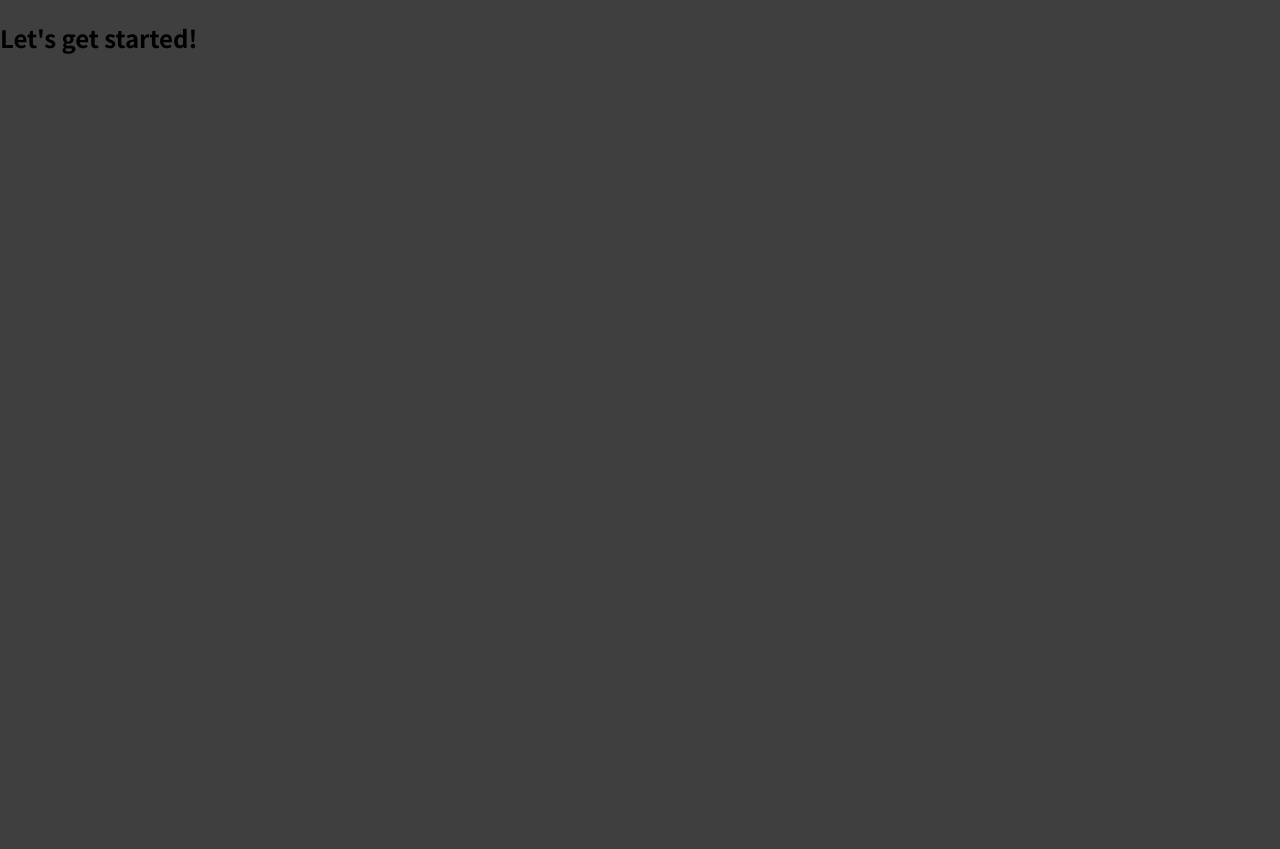
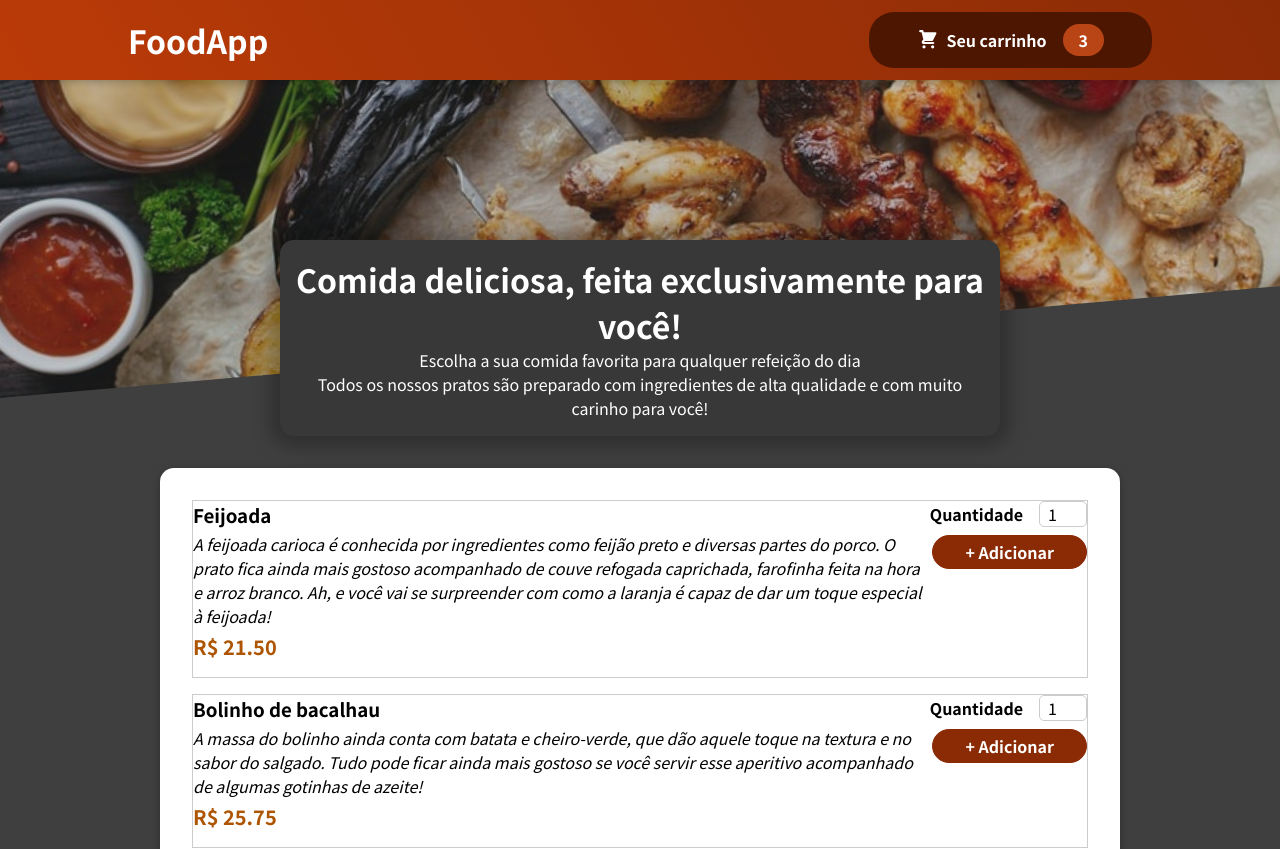
Before and after one commit to Lucas-Braz7x/foodApp, a React (Create React App) app: page / in a window 1280 px wide. Shown: the top 849 px of the page. Before the commit the page ends 800 px from the top, so only its background shows below. Built offline with nearby package versions, Linux system fonts and the light colour scheme.

Commit message:
Add modal

```diff
--- a/public/index.html
+++ b/public/index.html
@@ -1,14 +1,12 @@
 <!DOCTYPE html>
 <html lang="en">
+
 <head>
   <meta charset="utf-8" />
   <link rel="icon" href="%PUBLIC_URL%/favicon.ico" />
   <meta name="viewport" content="width=device-width, initial-scale=1" />
   <meta name="theme-color" content="#000000" />
-    <meta
-      name="description"
-      content="Web site created using create-react-app"
-    />
+  <meta name="description" content="Web site created using create-react-app" />
   <link rel="apple-touch-icon" href="%PUBLIC_URL%/logo192.png" />
   <!--
       manifest.json provides metadata used when your web app is installed on a
@@ -26,9 +24,11 @@
     -->
   <title>React App</title>
 </head>
+
 <body>
   <noscript>You need to enable JavaScript to run this app.</noscript>
   <div id="root"></div>
+  <div id="overlays"></div>
   <!--
       This HTML file is a template.
       If you open it directly in the browser, you will see an empty page.
@@ -40,4 +40,5 @@
       To create a production bundle, use `npm run build` or `yarn build`.
     -->
 </body>
+
 </html>
--- a/src/App.js
+++ b/src/App.js
@@ -1,8 +1,34 @@
+import React from 'react';
+import { Fragment } from 'react';
+import { useEffect, useState } from 'react';
+import { Cart } from './components/Cart';
+import { Header } from './components/Layout/Header';
+import { Meals } from './components/Meals';
+
 function App() {
+  const [mealsList, setMealsList] = useState([]);
+  const [cartModal, setCartModal] = useState(false);
+
+  useEffect(() => {
+    fetch('./database.json', {
+      headers: {
+        Accept: "application/json"
+      }
+    }).then(res => res.json())
+      .then(res => setMealsList(res));
+  }, []);
+
+  const handleShowCart = () => {
+    setCartModal(!cartModal);
+  }
   return (
-    <div>
-      <h2>Let's get started!</h2>
-    </div>
+    <Fragment>
+      {cartModal && <Cart onHideCart={handleShowCart} />}
+      <Header onShowCart={handleShowCart} />
+      <main>
+        <Meals mealsList={mealsList} />
+      </main>
+    </Fragment>
   );
 }
 
--- a/src/components/AvailableMeals/index.js
+++ b/src/components/AvailableMeals/index.js
@@ -11,6 +11,7 @@ export const AvailableMeals = ({ mealsList }) => {
       <Card>
         <ul>
           {mealsList.map(meal => <MealsItem
+            id={meal.id}
             key={meal.id}
             name={meal.name}
             description={meal.description}
--- a/src/components/Layout/CartButton/index.js
+++ b/src/components/Layout/CartButton/index.js
@@ -4,7 +4,7 @@ import style from './styles.module.scss';
 
 export const CartButton = (props) => {
   return (
-    <button className={`${style.button} ${style.bump}`}>
+    <button className={`${style.button} ${style.bump}`} onClick={props.onClick}>
       <span className={style.icon}><CartIcon /></span>
       <span>Seu carrinho</span>
       <span className={style.badge}>3</span>
--- a/src/components/Layout/Header/index.js
+++ b/src/components/Layout/Header/index.js
@@ -8,7 +8,7 @@ export const Header = (props) => {
     <>
       <header className={style.header}>
         <h1>FoodApp</h1>
-        <CartButton />
+        <CartButton onClick={props.onShowCart} />
       </header>
       <div className={style.mainImage}>
         <img src={mealsImg} alt="Uma mesa de jantar cheia de comida" />
--- a/src/components/MealsItem/index.js
+++ b/src/components/MealsItem/index.js
@@ -1,4 +1,5 @@
 import React from 'react';
+import { MealsForm } from '../MealsForm';
 import style from './styles.module.scss';
 
 export const MealsItem = (props) => {
@@ -10,7 +11,9 @@ export const MealsItem = (props) => {
         <div className={style.description}>{props.description}</div>
         <div className={style.price}>{price}</div>
       </div>
-      <div></div>
+      <div>
+        <MealsForm id={props.id} />
+      </div>
     </li>
   )
 }
--- a/src/components/UI/index.js
+++ b/src/components/UI/index.js
@@ -1,2 +1,4 @@
 //Centralizando exportações
 export { default as Card } from './Card/';
+export { default as Input } from './Input/';
+export { default as Modal } from './Modal/';
--- a/src/index.css
+++ b/src/index.css
@@ -2,6 +2,8 @@
 
 * {
   box-sizing: border-box;
+  padding: 0;
+  margin: 0;
 }
 
 html {
@@ -9,6 +11,5 @@ html {
 }
 
 body {
-  margin: 0;
   background-color: #3f3f3f;
 }
```
Also changed, not shown: 1 other file (tests, documents, lock files or other folders). Lines whose indentation alone changed are shown as unchanged.
